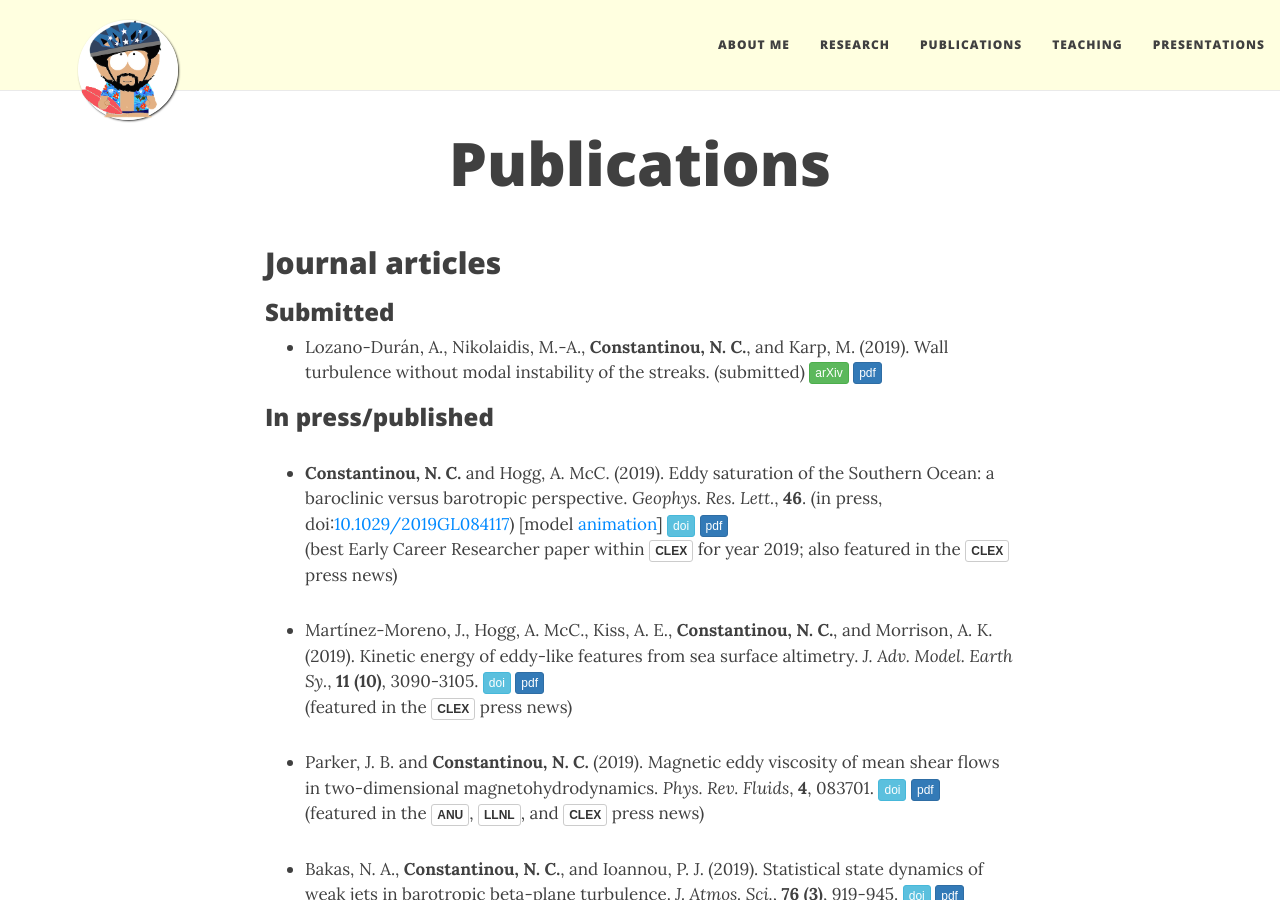
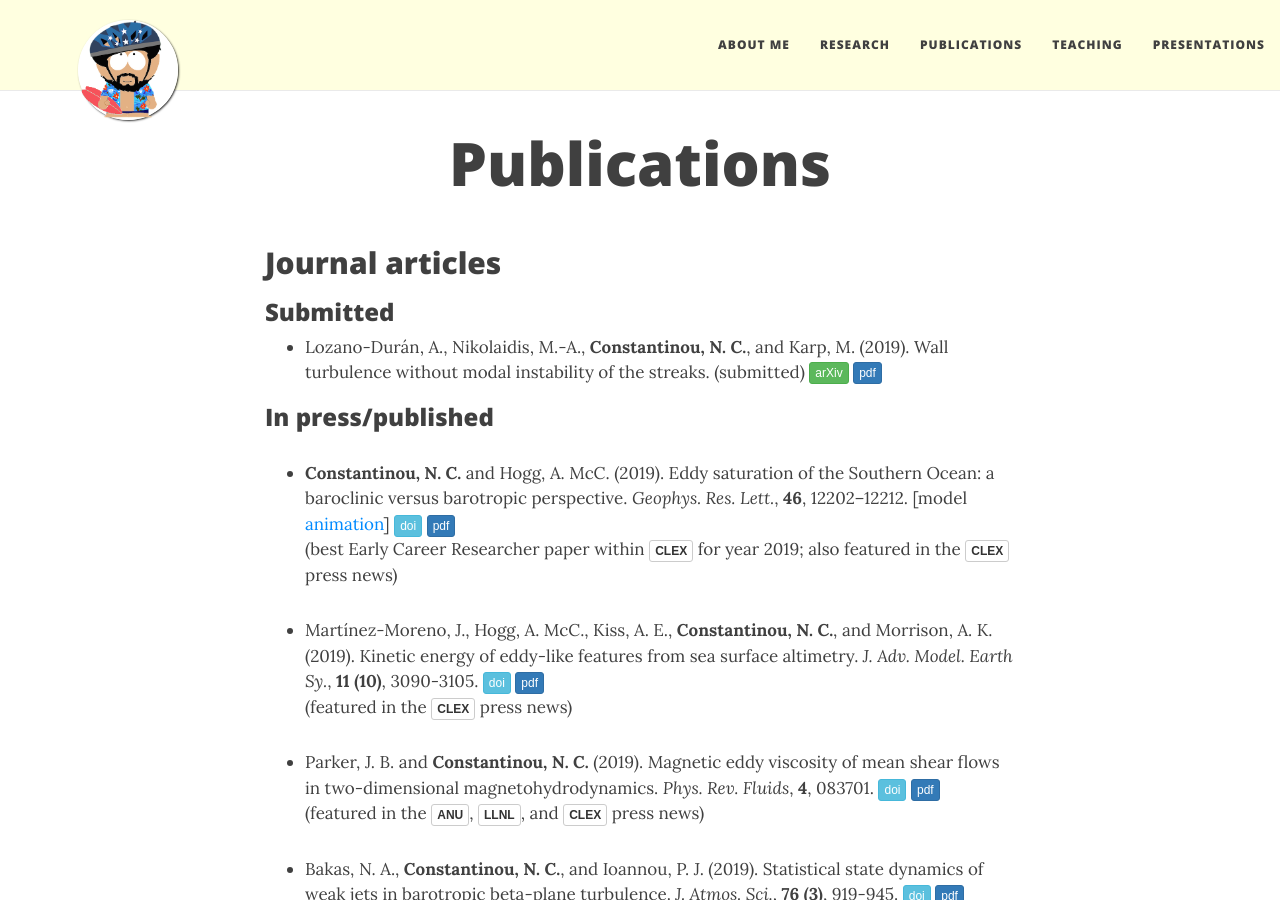
Before and after one commit to navidcy/navidcy.github.io, a Jekyll site: the page built from publications.md, in a window 1280 px wide and 900 px high. Built offline with Jekyll 4.4.1, drawn with Linux system fonts in a browser that asks for light colours; nearby versions of some CDN libraries; comment, search, counter and statistics services are not loaded.

Commit message:
adds final ref on GRL2019

```diff
--- a/publications.md
+++ b/publications.md
@@ -19,7 +19,7 @@
 
 ### In press/published
 
-- **Constantinou, N. C.** and  Hogg, A. McC. (2019). Eddy saturation of the Southern Ocean: a baroclinic versus barotropic perspective. _Geophys. Res. Lett._, **46**. (in press, doi:<a href="https://doi.org/10.1029/2019GL084117">10.1029/2019GL084117</a>) [model [animation][twolayer-mom6-movie]] [<span class="btn btn-info btn-xs{{end}}" style="font-family:sans-serif;">doi</span>][EddySat-BtBc-doi]{:target="_blank"} [<span class="btn btn-primary btn-xs{{end}}" style="font-family:sans-serif;">pdf</span>][eddysaturation-BC-BT] <span align="right" class='altmetric-embed' data-badge-type="2" data-condensed="true" data-hide-less-than="2" data-doi="10.1029/2019GL084117"></span> <br/>
+- **Constantinou, N. C.** and  Hogg, A. McC. (2019). Eddy saturation of the Southern Ocean: a baroclinic versus barotropic perspective. _Geophys. Res. Lett._, **46**, 12202–12212. [model [animation][twolayer-mom6-movie]] [<span class="btn btn-info btn-xs{{end}}" style="font-family:sans-serif;">doi</span>][EddySat-BtBc-doi]{:target="_blank"} [<span class="btn btn-primary btn-xs{{end}}" style="font-family:sans-serif;">pdf</span>][eddysaturation-BC-BT] <span align="right" class='altmetric-embed' data-badge-type="2" data-condensed="true" data-hide-less-than="2" data-doi="10.1029/2019GL084117"></span> <br/>
 (best Early Career Researcher paper within [<span class="btn btn-default btn-xs{{end}}" style="font-family:sans-serif;"><b>CLEX</b></span>][clex-site]{:target="_blank"} for year 2019; also featured in the [<span class="btn btn-default btn-xs{{end}}" style="font-family:sans-serif;"><b>CLEX</b></span>][EddySat-BtBc-clexbrief]{:target="_blank"} press news)
 
 
```
Also changed, not shown: 1 other file.
